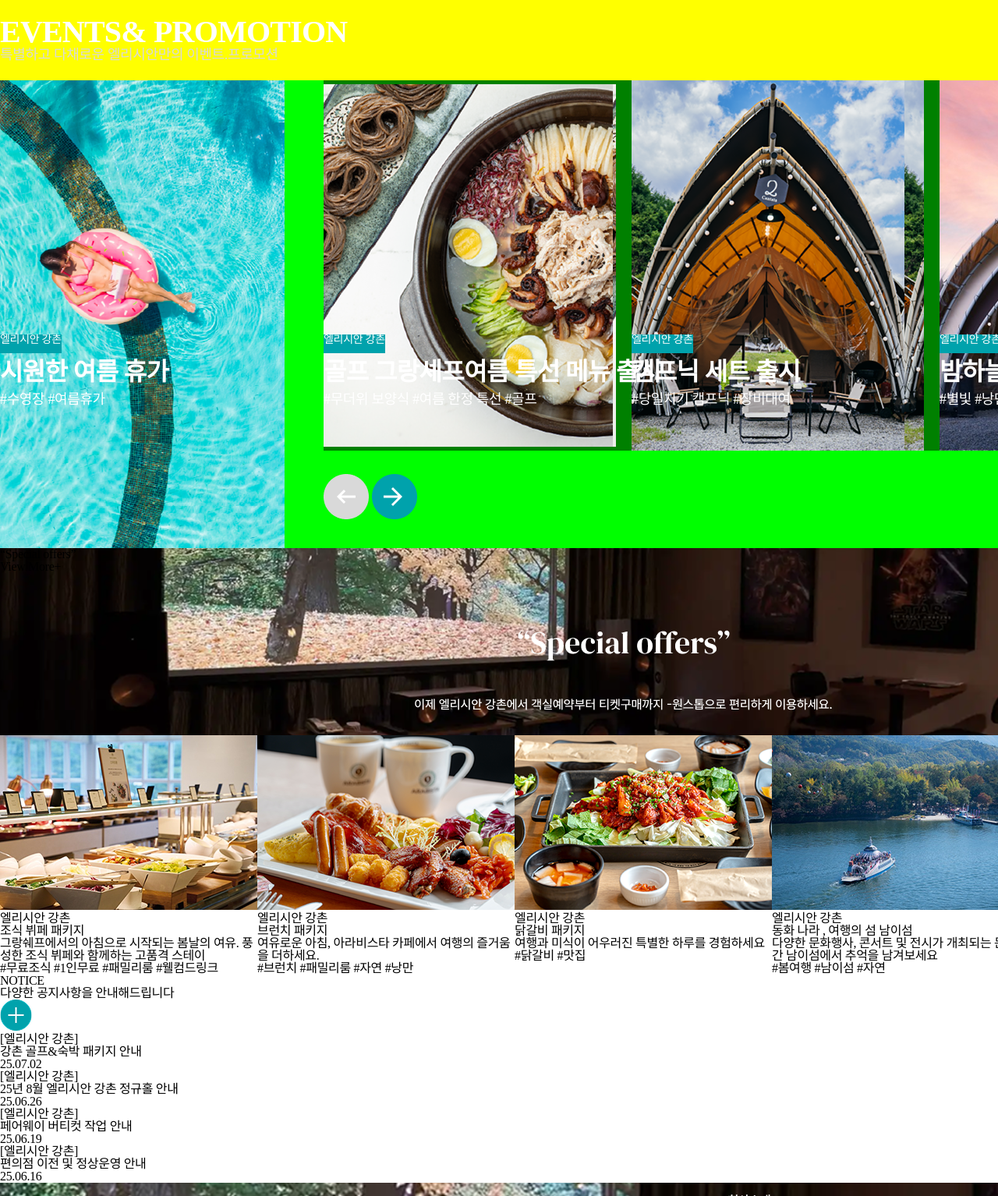
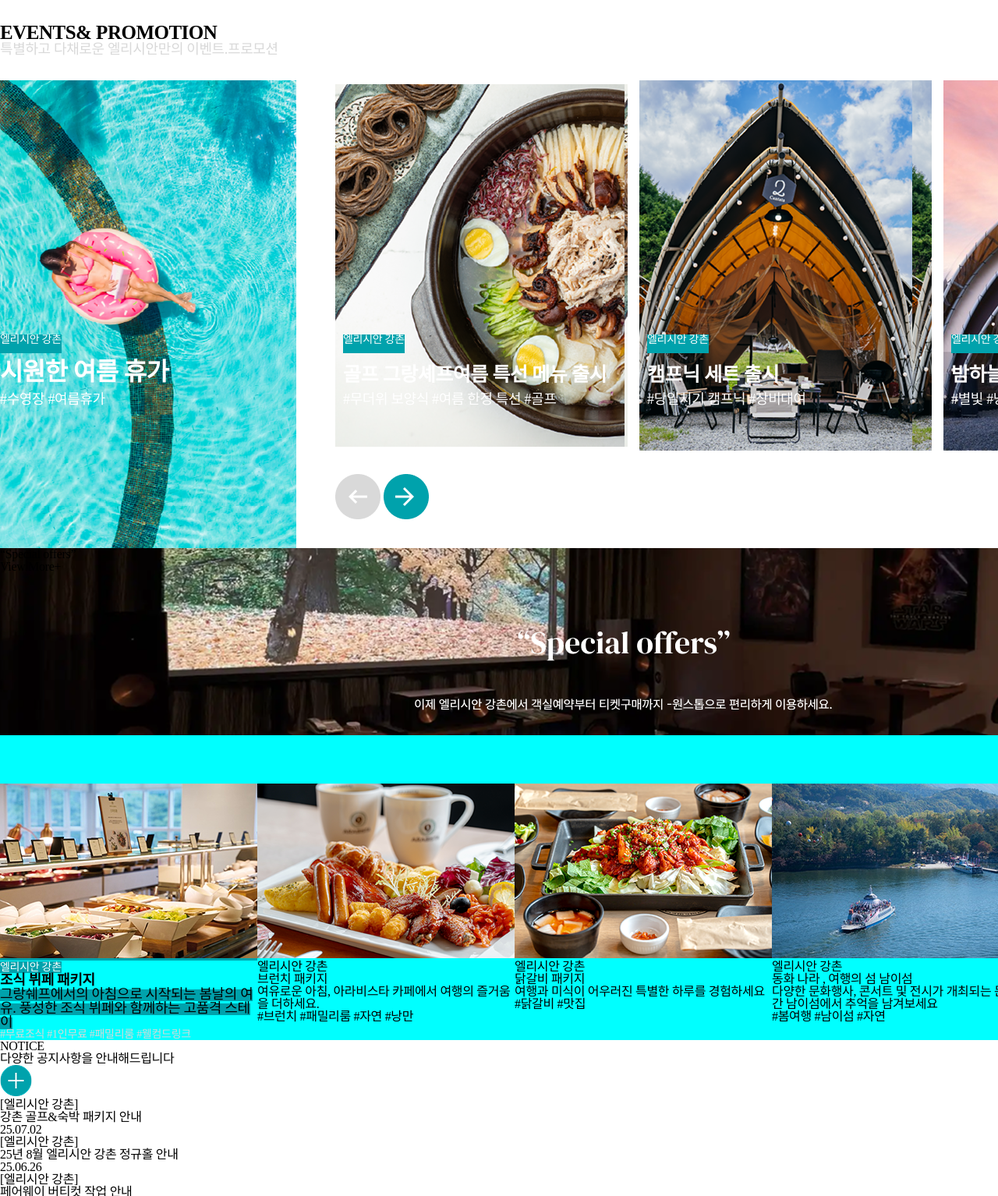
Before and after one commit to parkseongjoon855/project_elysian, a plain HTML site: page index.html in a window 1280 px wide. Shown: the part 980-2514 px from the top of the page at 78% size. Drawn offline with Linux system fonts and the light colour scheme.

Commit message:
엘리시안

```diff
--- a/styles/index.css
+++ b/styles/index.css
@@ -90,10 +90,10 @@ main .elyslan_jeju a p {
 }
 /* 수정본 event_wrap(아래) */
 main .event_wrap {
-    width:1600px; margin:0 auto; background:aqua;
+    width:1600px; margin:0 auto;
 }
 main .event_wrap .event_name {
-    height:106px; background:yellow;
+    height:106px;
     /* 정렬하는 자식 event2, right_icon 그 부모 flex */
     display:flex;
     justify-content: space-between;/* 양쪽 끝 */
@@ -101,8 +101,8 @@ main .event_wrap .event_name {
 }
 main .event_wrap .event_name .event2 {}
 main .event_wrap .event_name .event2 h2 {
-    font-size:40px; font-weight:600;
-    color:#fff;
+    font-size:25px; font-weight:600;
+
 }
 main .event_wrap .event_name .event2 p {
     font-size:1.125rem;
@@ -114,7 +114,7 @@ main .event_wrap .event_name .right_icon a {}
 main .event_wrap .event_name .right_icon a img {}
 main .event_wrap .event_total {
     display:flex;
-    background:lime;
+
 
 }
 main .event_wrap .event_total .event3 {
@@ -148,7 +148,7 @@ main .event_wrap .event_total .event5 {
     position:relative;
 }
 main .event_wrap .event_total .event5 .event {
-    display:flex; background:green;
+    display:flex;
 }
 main .event_wrap .event_total .event5 .event .food {
     background:url(../images/food.png);
@@ -161,7 +161,8 @@ main .event_wrap .event_total .event5 .event .camping2 {
 }
 main .event_wrap .event_total .event5 .event div {
     width:375px; height:475px;
-    background:pink; margin-right:20px;
+    background:pink; margin-right:15px;
+    padding-left:10px;
 }
 main .event_wrap .event_total .event5 .event div a {
     font-size:14px;
@@ -174,7 +175,7 @@ main .event_wrap .event_total .event5 .event div a {
     text-align:center;
 }
 main .event_wrap .event_total .event5 .event div span {
-    font-size:32px;
+    font-size:25px;
     color:#fff;
     font-weight:600;
     bottom:200px;
@@ -336,18 +337,44 @@ main .banner2 {
     width:1600px;
     height:240px;
     background-color:#000;
+
 }
 main .room {
     display:flex;
+    background-color:aqua;
+    padding-top:62px;
 }
 main .room .packge1 {}
 main .room .packge1 img {}
-main .room .packge1 span {}
-main .room .packge1 p {}
+main .room .packge1 a span {
+    font-size:18px;
+    font-weight:500;
+}
+main .room .packge1 p {
+    color:#d9d9d9;
+}
+main .room .packge1 a {
+    font-size:14px;
+    font-weight:600px;
+    color:#fff;
+    background-color:#00A2AC;
+}
+main .room .packge1 a h3 {
+    font-size:18px;
+    font-weight:600;
+}
 main .room .packge2 {}
-main .room .packge2 img {}
-main .room .packge2 span {}
-main .room .packge2 p {}
+main .room .packge2 a {}
+main .room .packge2 a img {}
+main .room .packge2 a h3 {
+    font-size:20px;
+}
+main .room .packge2 a span {
+    font-size:18px;
+}
+main .room .packge2 a p {
+    color:#d9d9d9;
+}
 main .room .packge3 {}
 main .room .packge3 img {}
 main .room .packge3 span {}
```
